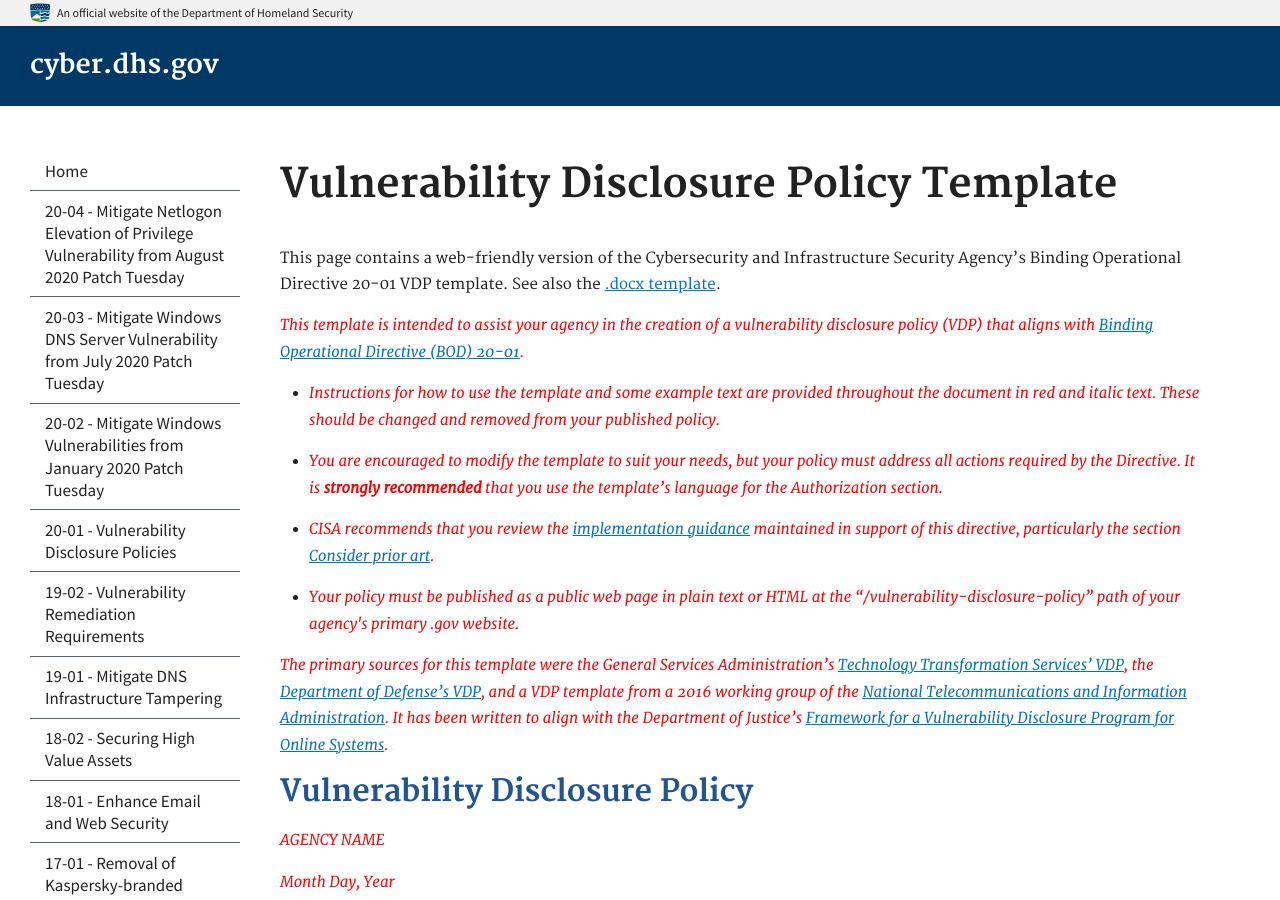
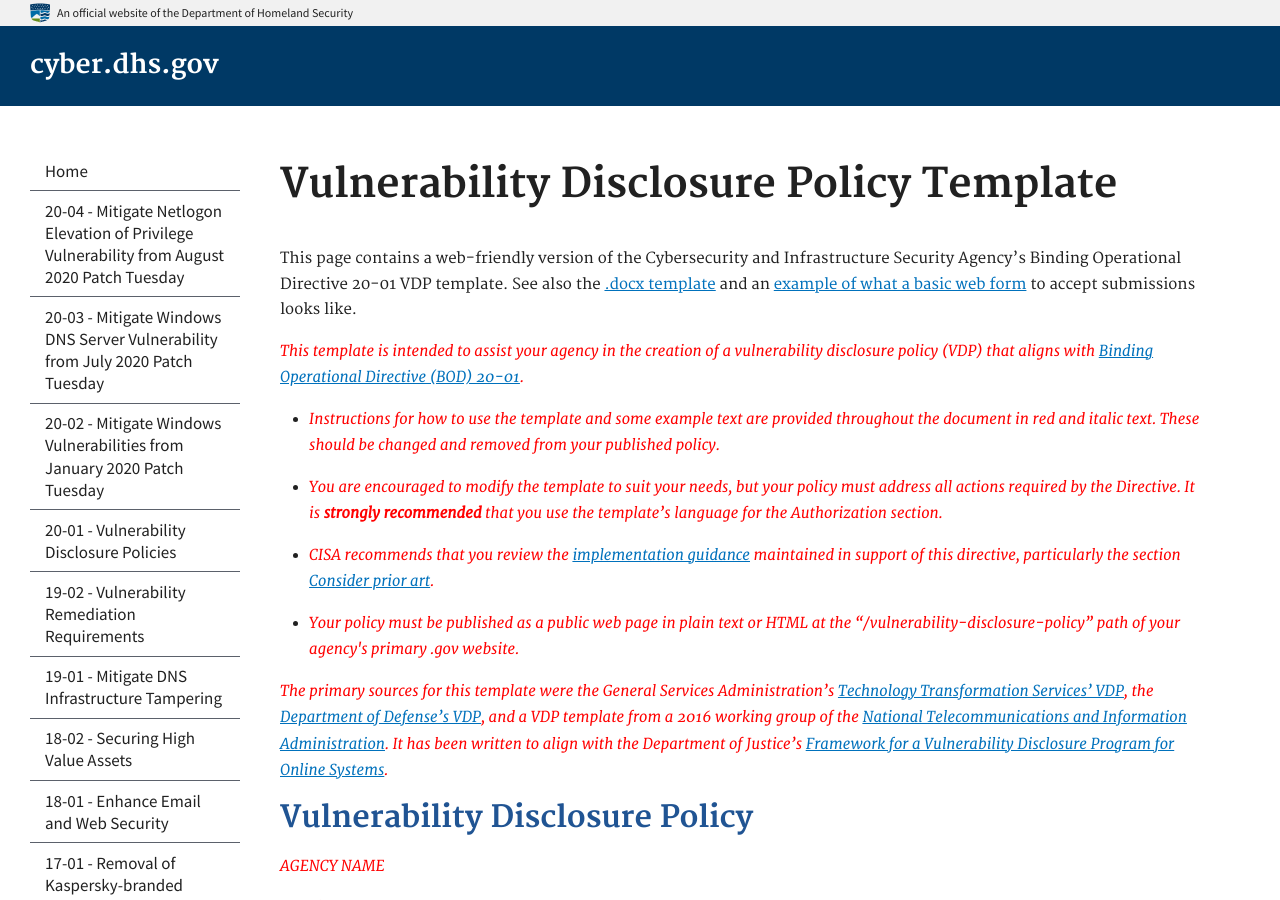
Before and after one commit to cisagov/cyber.dhs.gov, a Jekyll site: the page built from pages/20-01-vdp-template.md, in a window 1280 px wide and 900 px high. Built offline with Jekyll 4.4.1, drawn with Linux system fonts in a browser that asks for light colours.

Commit message:
Update 20-01-vdp-template.md

```diff
--- a/pages/20-01-vdp-template.md
+++ b/pages/20-01-vdp-template.md
@@ -4,7 +4,7 @@ title: Vulnerability Disclosure Policy Template
 permalink: /bod/20-01/vdp-template/
 
 ---
-This page contains a web-friendly version of the Cybersecurity and Infrastructure Security Agency's Binding Operational Directive 20-01 VDP template. See also the [.docx template]({{ site.baseurl }}/assets/report/bod-20-01-vdp-template.docx).
+This page contains a web-friendly version of the Cybersecurity and Infrastructure Security Agency's Binding Operational Directive 20-01 VDP template. See also the [.docx template]({{ site.baseurl }}/assets/report/bod-20-01-vdp-template.docx) and an [example of what a basic web form](https://forms.office.com/Pages/ResponsePage.aspx?id=bOfNPG2UEkq7evydCEI1SqHke9Gh6wJEl3kQ5EjWUKlUMk82UEZET043WFFCUDlUNFI0Q1I5UjM5US4u) to accept submissions looks like.
 
 <span style="color:red">*This template is intended to assist your agency in the creation of a vulnerability disclosure policy (VDP) that aligns with [Binding Operational Directive (BOD) 20-01](https://cyber.dhs.gov/bod/20-01/).*</span>
 
```
